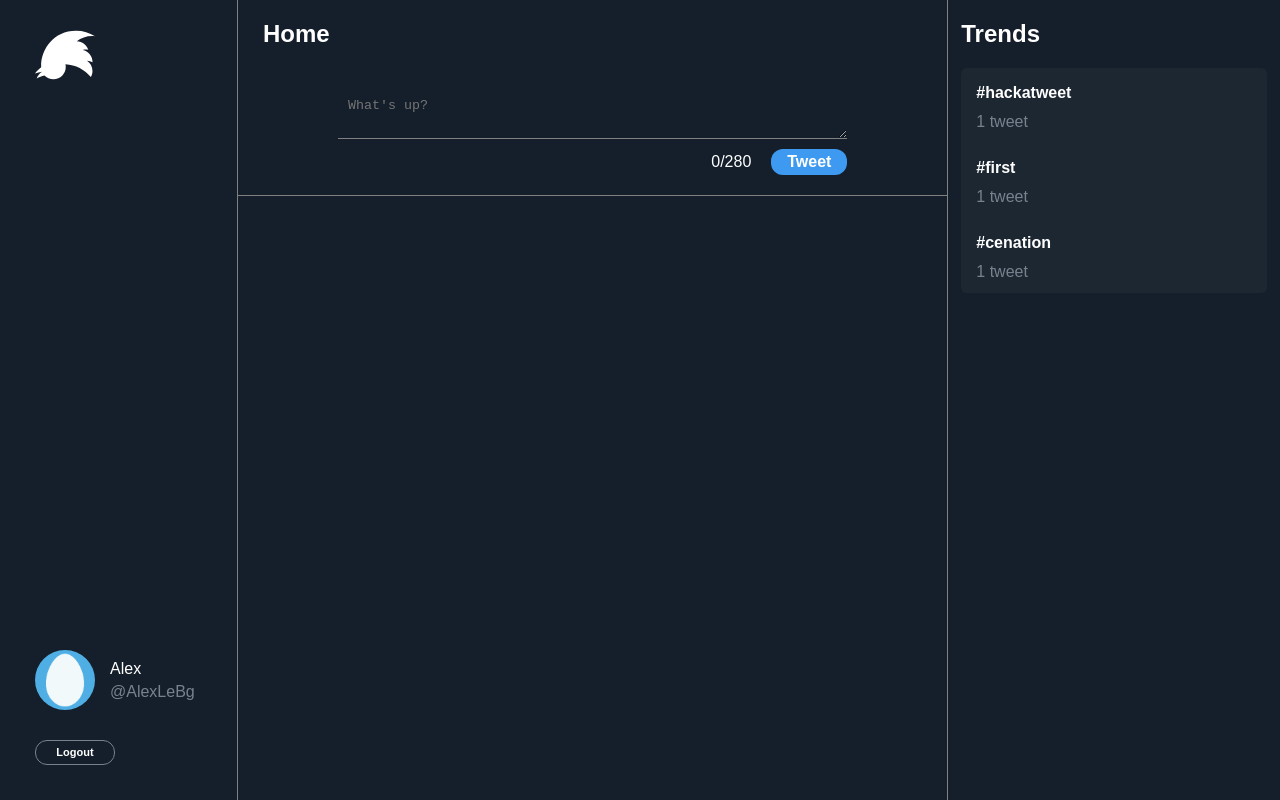
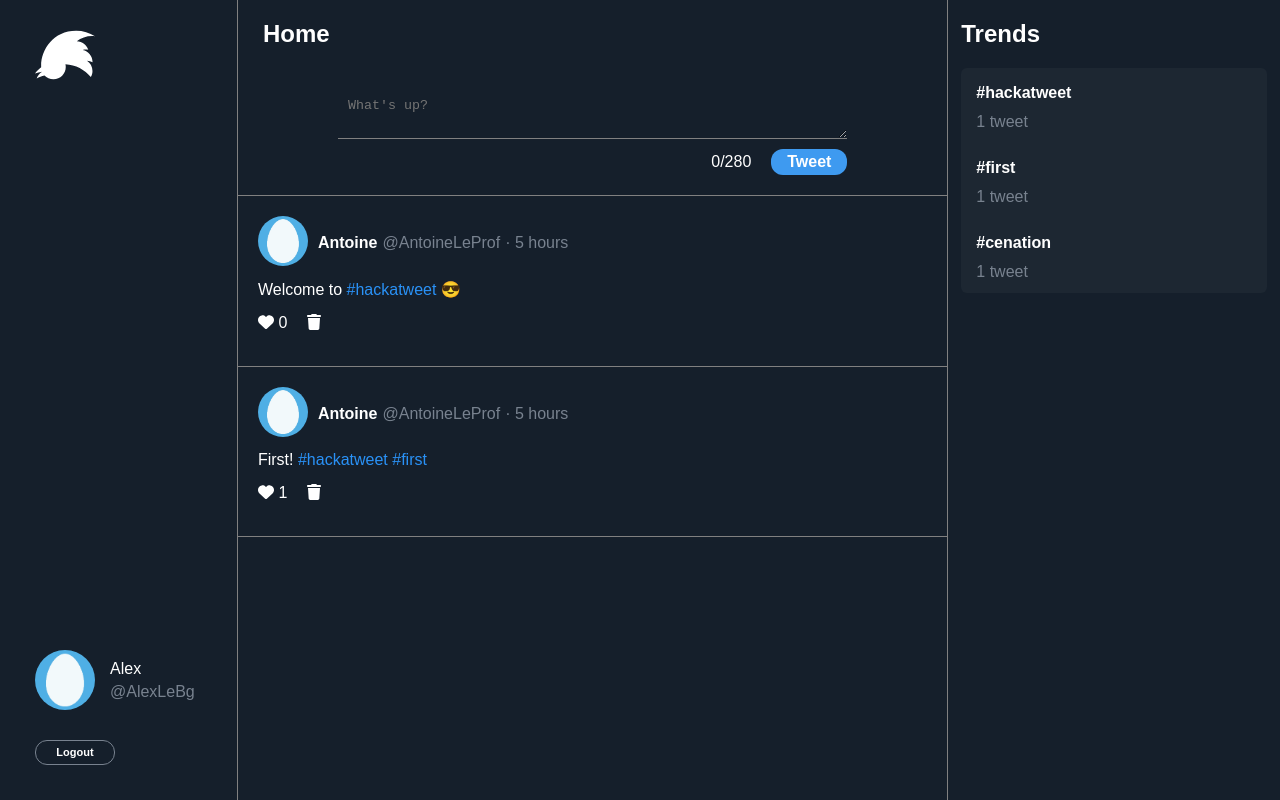
Before and after one commit to allanbcr/hackatweet-frontend, a Next.js app: page /tweetHome in a window 1280 px wide. Built offline with nearby package versions, Linux system fonts and the light colour scheme.

Commit message:
Added the LastTweets component

```diff
--- /dev/null
+++ b/components/LastTweets.js
@@ -0,0 +1,47 @@
+import styles from '../styles/LastTweets.module.css';
+import { FontAwesomeIcon } from '@fortawesome/react-fontawesome';
+import { faHeart, faTrash } from '@fortawesome/free-solid-svg-icons';
+
+
+function LastTweets() {
+
+    const heart = <FontAwesomeIcon icon={faHeart} className={styles.heart} />
+    const deleteBtn = <FontAwesomeIcon icon={faTrash} className={styles.deleteBtn} />
+    return(
+        <div className={styles.divContainer}>
+            <div className={styles.LastTweetsContainer}>
+                <div className={styles.title}>
+                    <div className={styles.userLogo}>
+                        <img src='userStartingIcon.webp' className={styles.logoIconUSer} />
+                    </div>
+                    <div className={styles.firstname}>Antoine</div>
+                    <div className={styles.username}>@AntoineLeProf</div>
+                    <div className={styles.timeTweet}>· 5 hours</div>
+                </div>
+                <div className={styles.message}>Welcome to <span className={styles.hastagColor}>#hackatweet</span> 😎</div>
+                <div className={styles.btnInfo}>
+                    <div className={styles.likes}>{heart} 0</div>
+                    <div className={styles.delete}>{deleteBtn}</div>
+                </div>
+            </div>
+
+            <div className={styles.LastTweetsContainer}>
+                <div className={styles.title}>
+                    <div className={styles.userLogo}>
+                        <img src='userStartingIcon.webp' className={styles.logoIconUSer} />
+                    </div>
+                    <div className={styles.firstname}>Antoine</div>
+                    <div className={styles.username}>@AntoineLeProf</div>
+                    <div className={styles.timeTweet}>· 5 hours</div>
+                </div>
+                <div className={styles.message}>First! <span className={styles.hastagColor}>#hackatweet</span> <span className={styles.hastagColor}>#first</span></div>
+                <div className={styles.btnInfo}>
+                    <div className={styles.likes}>{heart} 1</div>
+                    <div className={styles.delete}>{deleteBtn}</div>
+                </div>
+            </div>
+        </div>
+    )
+};
+
+export default LastTweets();
--- a/components/Trends.js
+++ b/components/Trends.js
@@ -1,5 +1,4 @@
 import styles from '../styles/Trends.module.css';
-
 
 function Trends() {
     return (
--- a/components/TweetHome.js
+++ b/components/TweetHome.js
@@ -3,6 +3,7 @@ import { FontAwesomeIcon } from '@fortawesome/react-fontawesome';
 import { faTwitter } from '@fortawesome/free-brands-svg-icons';
 import Tweet from './Tweet';
 import Trends from './Trends';
+import LastTweets from './LastTweets';
 
 function TweetHome() {
     const logoTwitter = <FontAwesomeIcon icon={faTwitter} className={styles.logoTwitter} />
@@ -36,7 +37,9 @@ function TweetHome() {
                             {Tweet}
                         </div>
                         {/* Componenent Last Tweet */}
-                        <div className={styles.lastTweet}></div>
+                        <div className={styles.lastTweet}>
+                            {LastTweets}
+                        </div>
                     </div>
                 </div>
                 {/* Component Trends */}
--- /dev/null
+++ b/styles/LastTweets.module.css
@@ -0,0 +1,58 @@
+.divContainer{
+    margin-top: 20px;
+}
+
+.hastagColor {
+    color: rgba(42,146,247,255);
+}
+
+.LastTweetsContainer {
+    border-bottom: 1px solid gray;
+}
+
+.title {
+    display: flex;
+    align-items: center;
+    margin-top: 20px;
+}
+
+.logoIconUSer {
+    width: 50px;
+    height: 50px;
+    border-radius: 50%;
+}
+
+.firstname {
+    margin-left: 10px;
+    color: white;
+    font-weight: 800;
+}
+
+.username, .timeTweet {
+    color: rgba(120,130, 143, 255);
+    margin-left: 5px;
+}
+
+.message {
+    margin-top: 10px;
+    margin-bottom: 15px;
+    color: white;
+}
+
+.btnInfo {
+    display: flex;
+}
+
+.likes, .deleteBtn {
+    color: white;
+}
+
+.deleteBtn {
+    margin-left: 10px;
+    margin-bottom: 34px;
+}
+
+.title, .message, .likes, .deleteBtn {
+    color: white;
+    margin-left: 20px;
+}
```
Also changed, not shown: pages/lastTweets.js (added, +7 -0 lines).
